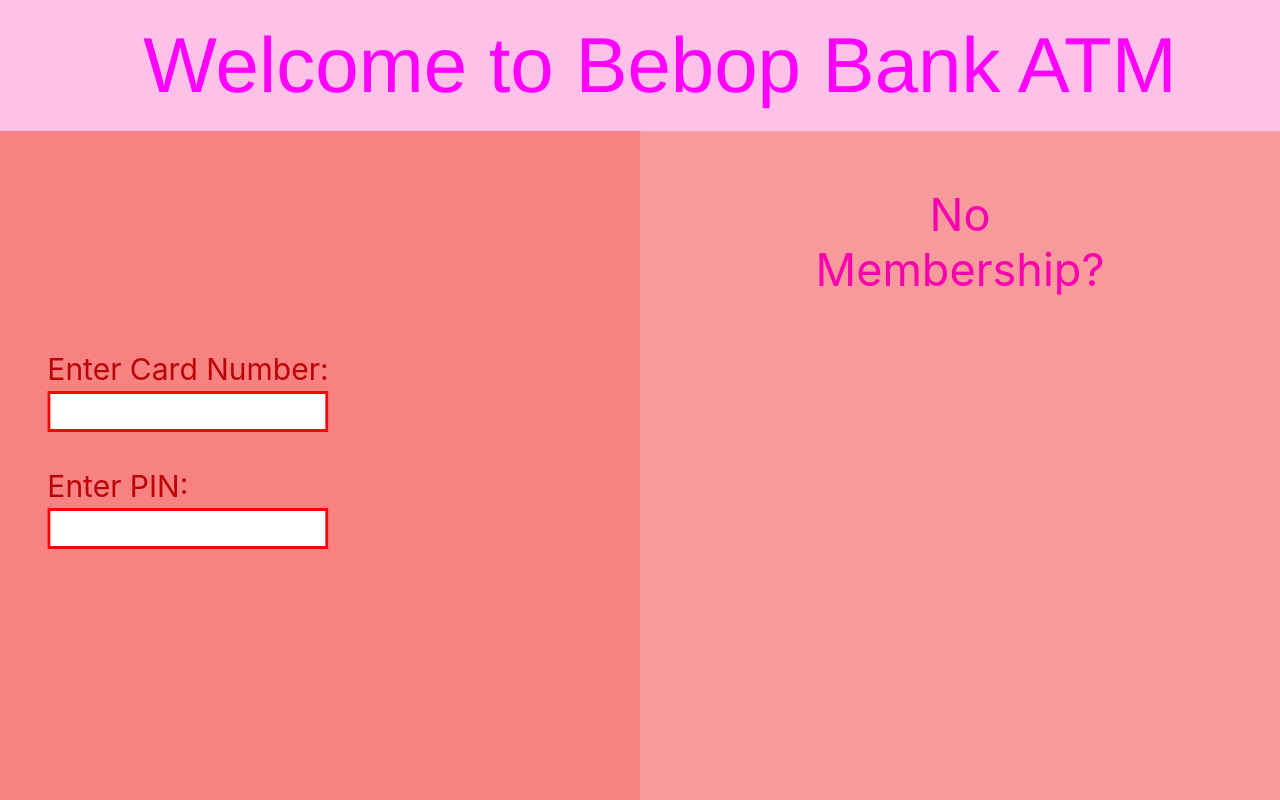
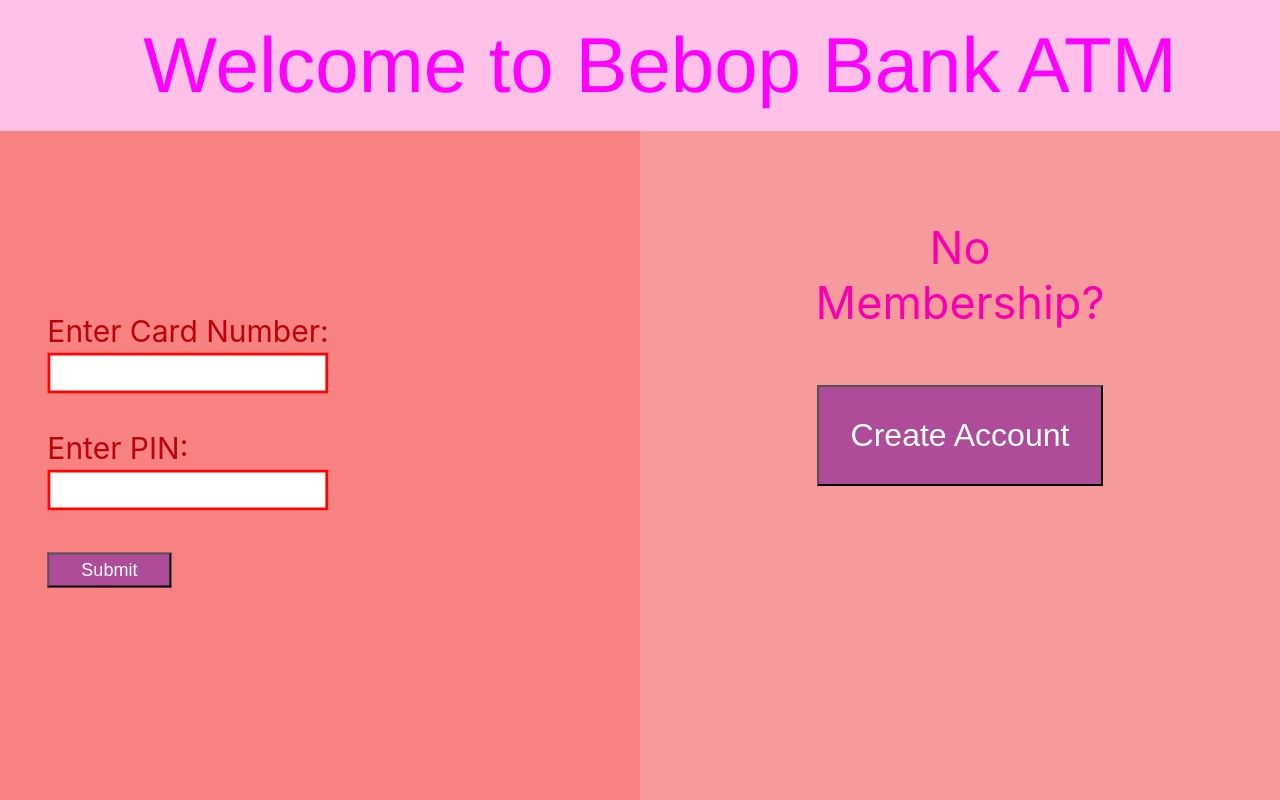
Before and after one commit to 220425-Reston-NET/CoderBebopFE, a React (Create React App) app: page / in a window 1280 px wide. Shown: the top 800 px of the page. Built offline with nearby package versions, Linux system fonts and the light colour scheme.

Commit message:
added buttons

```diff
--- /dev/null
+++ b/src/components/Button.tsx
@@ -0,0 +1,14 @@
+import React from 'react'
+
+function Button() {
+
+    function clickHandler(){
+        console.log("Button Clicked!")
+    }
+
+  return (
+    <button className='button' onClick={clickHandler}>Submit</button>
+  )
+}
+
+export default Button
--- /dev/null
+++ b/src/components/ButtonTwo.tsx
@@ -0,0 +1,13 @@
+import React from 'react'
+
+function ButtonTwo() {
+    function clickHandler(){
+        console.log("Button Clicked!")
+    }
+
+  return (
+    <button className='buttontwo' onClick={clickHandler}>Create Account</button>
+  )
+}
+
+export default ButtonTwo
--- a/src/components/Create.tsx
+++ b/src/components/Create.tsx
@@ -1,10 +1,14 @@
 import React from 'react'
+import ButtonTwo from './ButtonTwo'
 import './Login.css'
 
 function Create() {
   return (
     <div className="split right">
         <div className="centered">No Membership?
+        <br></br>
+        <br></br>
+        <ButtonTwo/>
         </div>
     </div>
   )
--- a/src/components/Login.css
+++ b/src/components/Login.css
@@ -25,7 +25,7 @@
     color:rgb(249, 0, 175);
     font-size: 45px;
     position: absolute;
-    top: 15%;
+    top: 30%;
     left: 50%;
     transform: translate(-50%, -50%);
     text-align: center;
@@ -55,3 +55,17 @@
     border: 3px solid rgb(249, 5, 5);
     outline: none;
   }
+
+  .button {
+    background-color: #af4c99;
+    color: white;
+    padding: 5px 32px;
+    font-size: 18px;
+  }
+
+  .buttontwo {
+    background-color: #af4c99;
+    color: white;
+    padding: 30px 32px;
+    font-size: 32px;
+  }
--- a/src/components/Login.tsx
+++ b/src/components/Login.tsx
@@ -1,4 +1,5 @@
 import React from 'react'
+import Button from './Button'
 import Input from './Input'
 import './Login.css'
 
@@ -14,6 +15,9 @@ function Login() {
             Enter PIN:
             <br></br>
             <Input/>
+            <br></br>
+            <br></br>
+            <Button/>
         </div>
     </div>
   )
```
